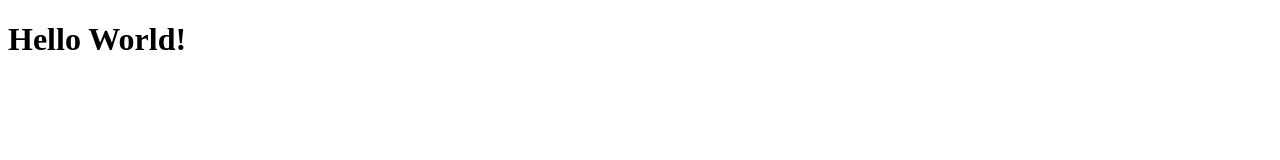
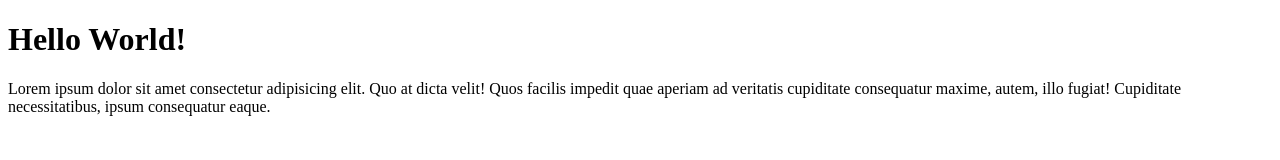
Before and after one commit to talisepatu/nu-git-test, a plain HTML site: page index.html in a window 1280 px wide. Drawn offline with Linux system fonts and the light colour scheme.

Commit message:
Menambahkan Paragraf

```diff
--- a/index.html
+++ b/index.html
@@ -7,5 +7,6 @@
 </head>
 <body>
 	<h1>Hello World!</h1>
+	<p>Lorem ipsum dolor sit amet consectetur adipisicing elit. Quo at dicta velit! Quos facilis impedit quae aperiam ad veritatis cupiditate consequatur maxime, autem, illo fugiat! Cupiditate necessitatibus, ipsum consequatur eaque.</p>
 </body>
 </html>
```
